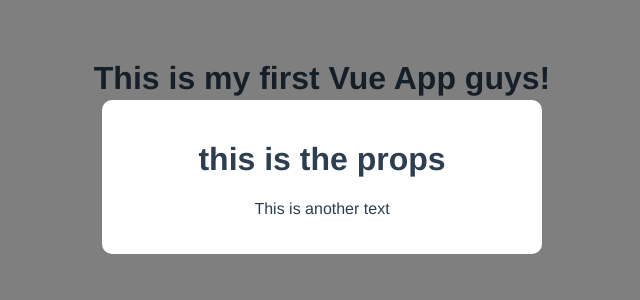
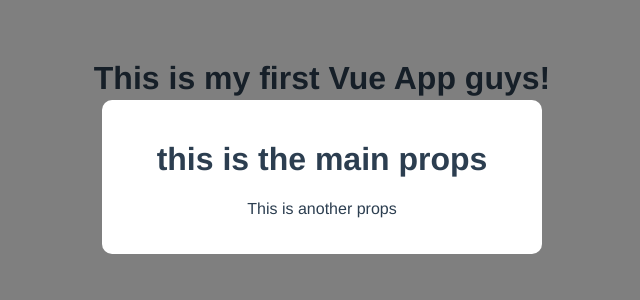
Before and after one commit to BitMavrick/Vue-Journey, a Vue app: page / in a window 1280 px wide. Shown: the top 300 px of the page, without its empty margins (318-958 px from the left). Built offline with nearby package versions, Linux system fonts and the light colour scheme.

Commit message:
Props data binding

```diff
--- a/src/App.vue
+++ b/src/App.vue
@@ -1,6 +1,6 @@
 <template>
   <h1>{{ title }}</h1>
-  <Modal header="this is the props" text="This is another text" />
+  <Modal :header="props1" :text="props2" />
 </template>
 
 <script>
@@ -14,6 +14,8 @@ export default {
   data() {
     return {
       title: "This is my first Vue App guys!",
+      props1: "this is the main props",
+      props2: "This is another props",
     };
   },
   methods: {
```
